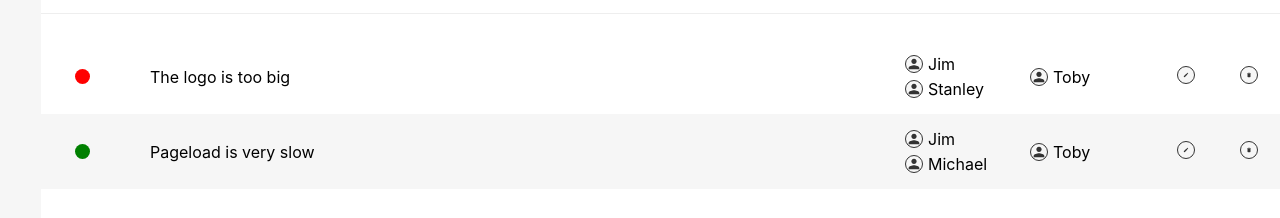
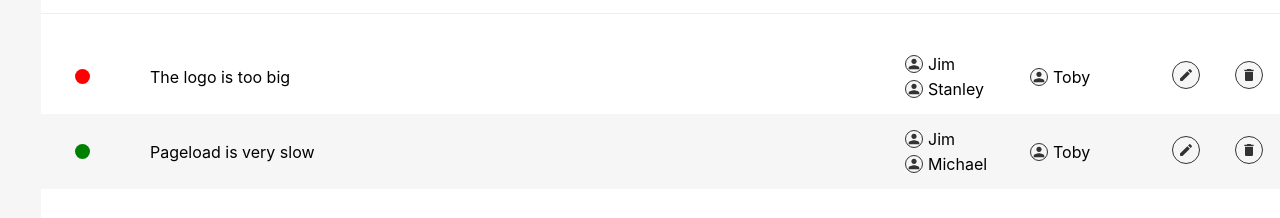
Before and after one commit to CarstenGe/bug-tracker-react, a React (Create React App) app: page /projects/1 in a window 1280 px wide. Shown: the part 223-441 px from the top of the page. Built offline with nearby package versions, Linux system fonts and the light colour scheme.

Commit message:
Added a delete functionality for the issues

```diff
--- a/src/components/content/issues/Issues.jsx
+++ b/src/components/content/issues/Issues.jsx
@@ -49,6 +49,9 @@ function Issues() {
 	const handleIssueReporter = (e) => {
 		setReporter(e.target.value);
 	}
+	const handleDeleteIssue = (id) => {
+		setProjectIssues(projectIssues.filter((issue)=>issue.id !== id));
+	}
 
 	return (
 		<div className='issues'>
@@ -74,7 +77,7 @@ function Issues() {
 					<div className='actions'>Actions</div>
 				</div>
 				{(projectIssues.length) ? projectIssues.map((issue)=>(
-					<IssueItem key={issue.id} issue={issue} />
+					<IssueItem key={issue.id} issue={issue} deleteIssue={()=>handleDeleteIssue(issue.id)} />
 				)) :
 				<p>No issues found</p>}
 			</div>
--- a/src/components/content/issues/issueItem/IssueItem.jsx
+++ b/src/components/content/issues/issueItem/IssueItem.jsx
@@ -2,8 +2,12 @@ import './issueItem.css';
 import PersonIcon from '@mui/icons-material/Person';
 import EditIcon from '@mui/icons-material/Edit';
 import DeleteIcon from '@mui/icons-material/Delete';
+import { useState } from 'react';
 
-function IssueItem({issue}) {
+function IssueItem({issue, deleteIssue}) {
+
+	const [showDeleteConfirmation, setShowDeleteConfirmation]= useState(false);
+
 	return (
 		<div className='issue-item'>
 			<div className='priority'>
@@ -29,8 +33,12 @@ function IssueItem({issue}) {
 			</div>
 
 			<div className='actions'>
-				<button><EditIcon /></button>
-				<button><DeleteIcon /></button>
+				{showDeleteConfirmation ?
+					<p className='confirmation'>Are you sure?
+						<div className='yes' onClick={deleteIssue}>Yes</div>
+						<div className='no' onClick={()=>setShowDeleteConfirmation(false)}> No</div></p>
+					: <><button><EditIcon /></button><button onClick={()=>setShowDeleteConfirmation(true)}><DeleteIcon /></button></>
+				}
 			</div>
 		</div>
 	);
--- a/src/components/content/issues/issueItem/issueItem.css
+++ b/src/components/content/issues/issueItem/issueItem.css
@@ -61,11 +61,25 @@
 	border: 1px solid #333;
 	border-radius: 50%;
 	fill: #333;
-	height: 18px;
+	height: 28px;
 	padding: 5px;
-	width: 18px;
+	width: 28px;
 }
 .issue-item .actions button svg:hover {
 	background-color: #333;
 	fill: #f6f6f6;
 }
+.issue-item .actions .confirmation {
+	display: flex;
+    flex-wrap: wrap;
+}
+.issue-item .actions .confirmation div {
+	cursor: pointer;
+}
+.issue-item .actions .confirmation .yes {
+	color: red;
+    margin-right: 5px;
+}
+.issue-item .actions .confirmation div:hover {
+	text-decoration: underline;
+}
```
